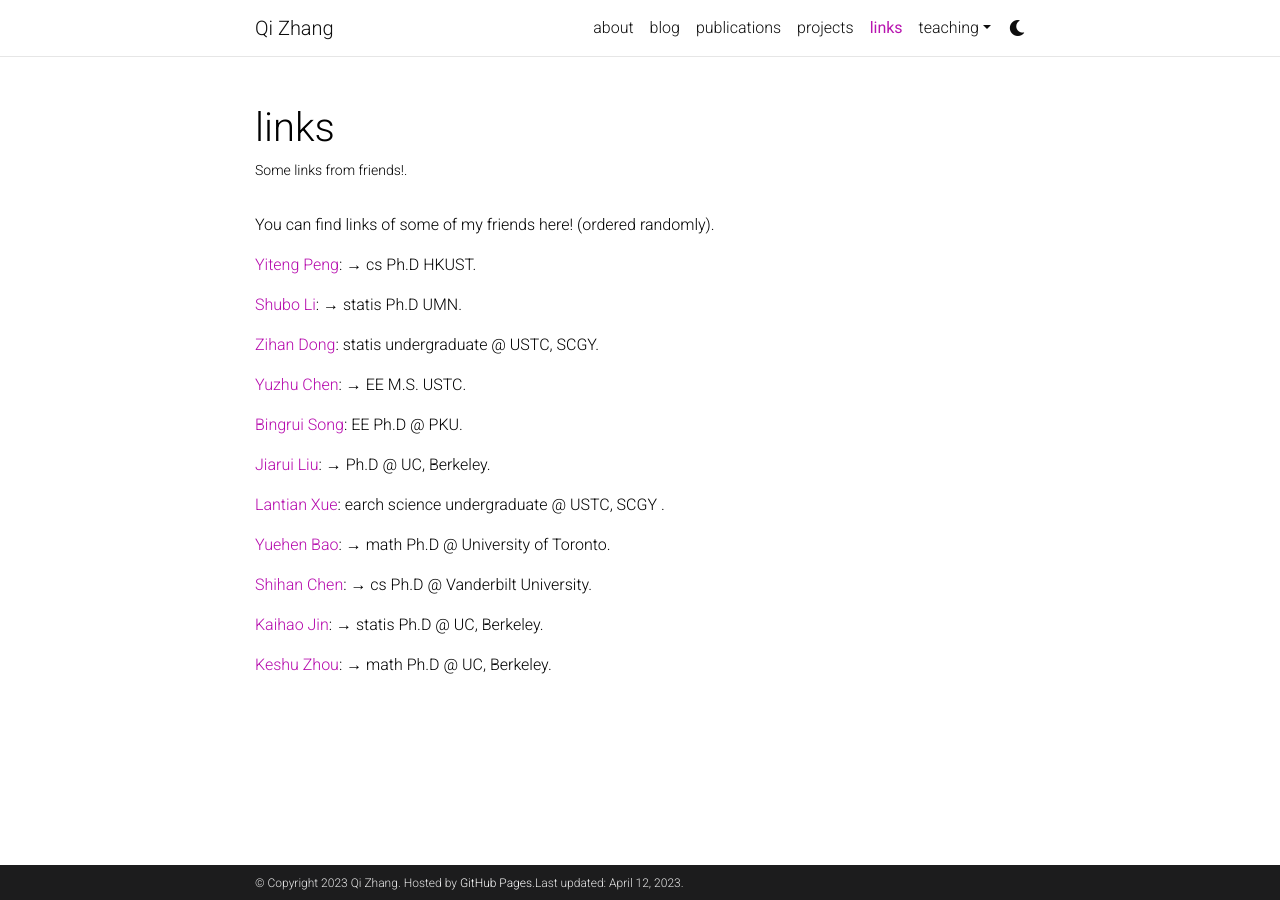
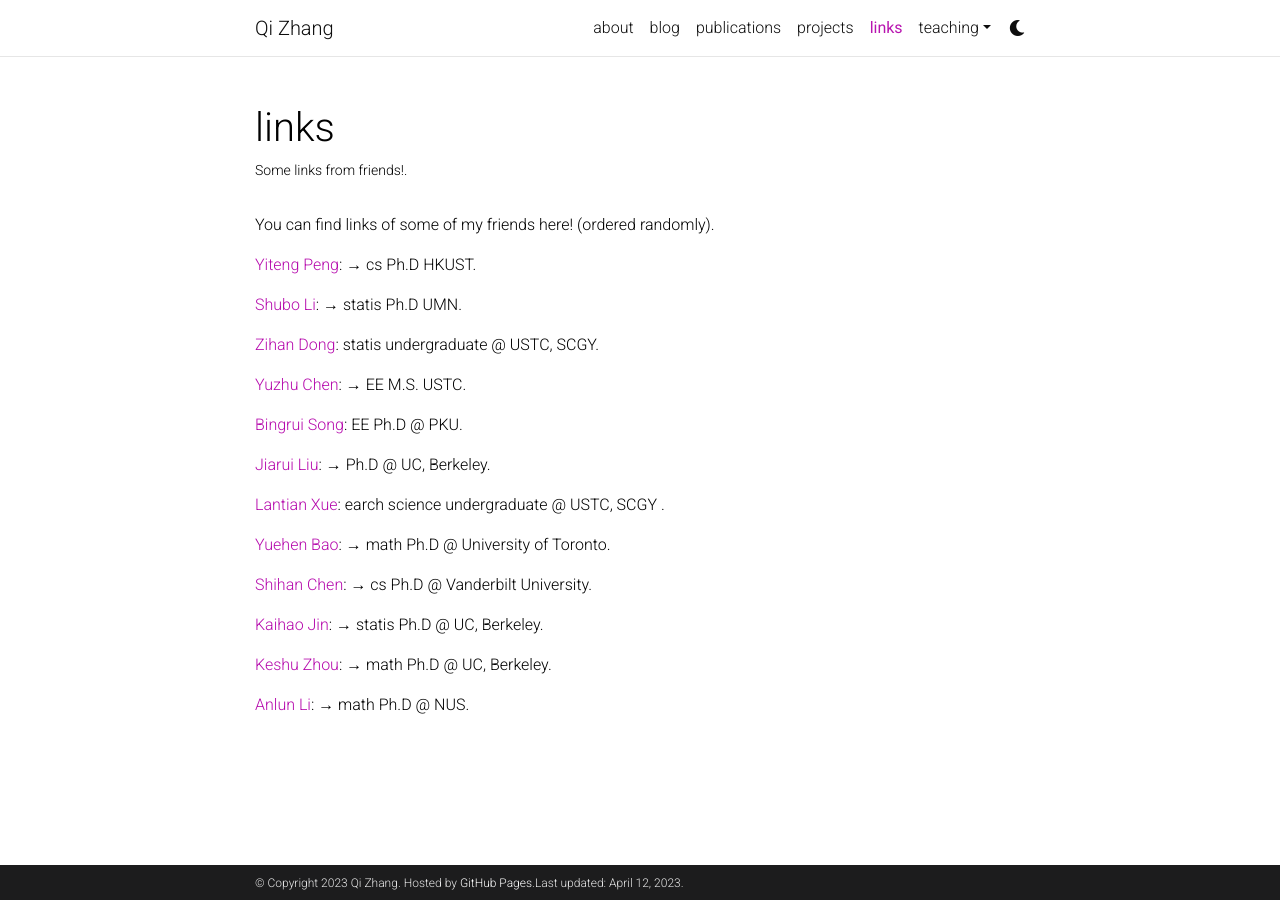
Before and after one commit to Vermillion-de/Vermillion-de.github.io, a Jekyll site: the page built from _pages/links.md, in a window 1280 px wide. Built offline with Jekyll 4.4.1, drawn with Linux system fonts in a browser that asks for light colours; comment, search, counter and statistics services are not loaded; a style sheet for code colours, icons or effects is not loaded.

Commit message:
Add alun Li

```diff
--- a/_pages/links.md
+++ b/_pages/links.md
@@ -29,3 +29,5 @@ You can find links of some of my friends here! (ordered randomly).
 [Kaihao Jin](): → statis Ph.D @ UC, Berkeley.
 
 [Keshu Zhou](): → math Ph.D @ UC, Berkeley.
+
+[Anlun Li](alan200107.github.io): → math Ph.D @ NUS.
```
